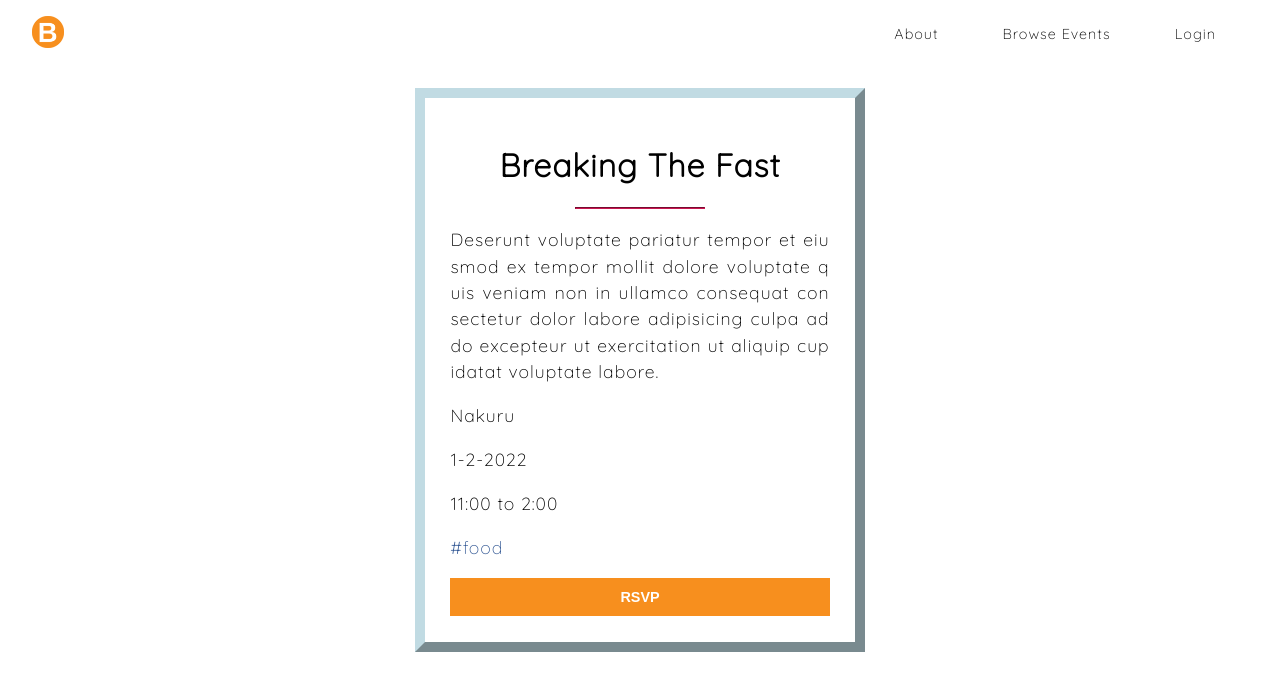
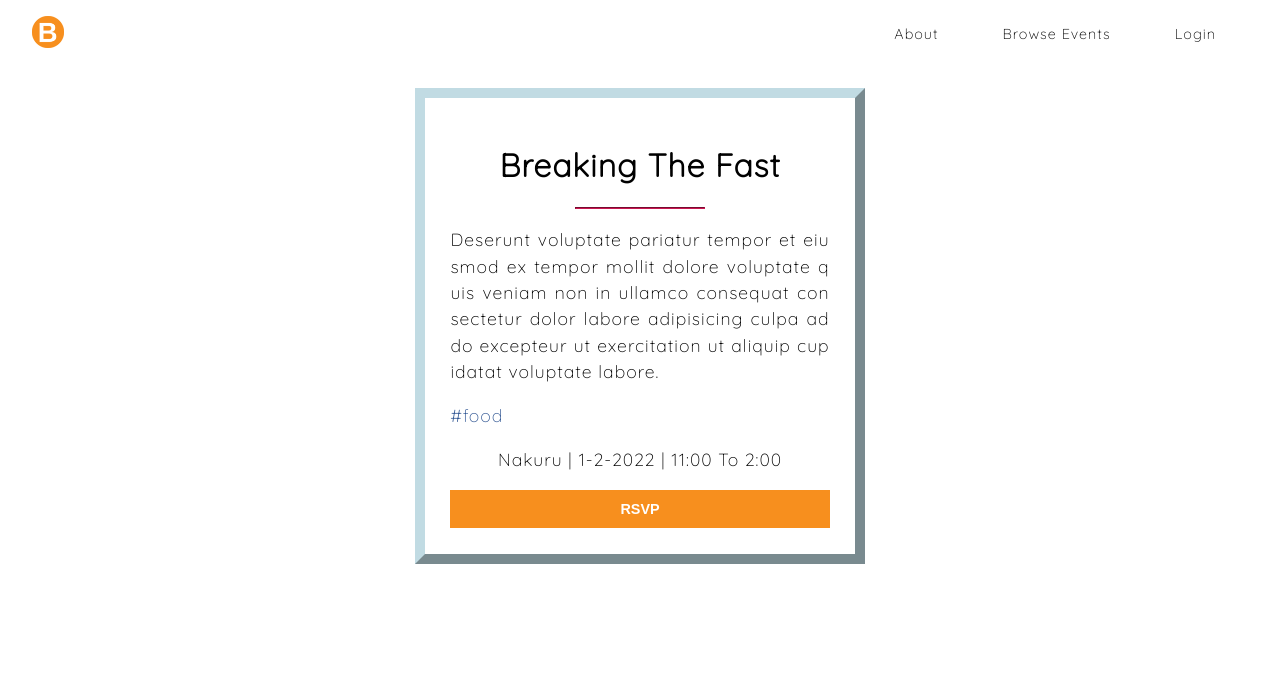
Before and after one commit to dngst/brightevents, a React (Create React App) app: page /event in a window 1280 px wide. Shown: the top 690 px of the page. Built offline with nearby package versions, Linux system fonts and the light colour scheme.

Commit message:
Align event details

```diff
--- a/src/components/container/EventContainer.js
+++ b/src/components/container/EventContainer.js
@@ -12,6 +12,9 @@ const EventContainer = styled(Container)`
     border-color: #CA1551;
     width: 8rem;
   }
+  .card-footer{
+    text-align: center;
+  }
   @media (max-width: 480px) {
     padding: 4.5%;
   }
--- a/src/pages/Event.js
+++ b/src/pages/Event.js
@@ -20,10 +20,8 @@ const Event = () => {
             consectetur dolor labore adipisicing culpa ad do excepteur ut
             exercitation ut aliquip cupidatat voluptate labore.
             </Paragraph>
-            <Paragraph capitalize>nakuru</Paragraph>
-            <Paragraph>1-2-2022</Paragraph>
-            <Paragraph>11:00 to 2:00</Paragraph>
             <Paragraph><Link to="#">#food</Link></Paragraph>
+            <Paragraph capitalize className="card-footer">nakuru | 1-2-2022 | 11:00 to 2:00</Paragraph>
             <Button primary>rsvp</Button>
         </EventContainer>
     );
```
